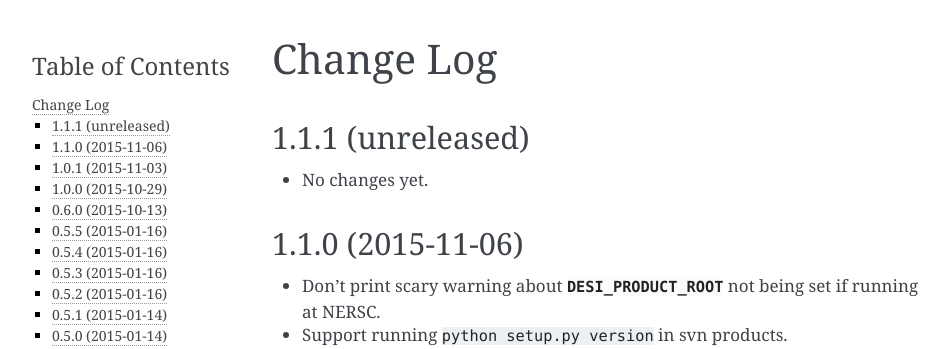
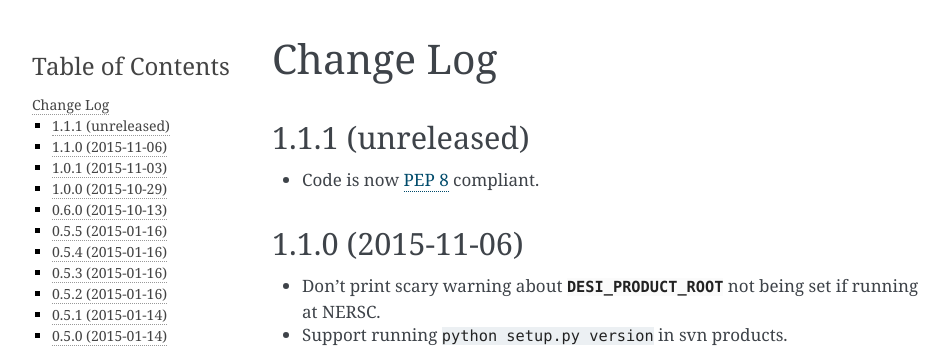
Before and after one commit to desihub/desiutil, a Sphinx documentation site: the page built from doc/changes.rst, in a window 1280 px wide and 900 px high. Shown: the top 349 px of the window, without its empty margins (148-1097 px from the left). Built offline with Sphinx 7.4.7, drawn with Linux system fonts in a browser that asks for light colours.

Commit message:
update change log

```diff
--- a/doc/changes.rst
+++ b/doc/changes.rst
@@ -5,7 +5,9 @@ Change Log
 1.1.1 (unreleased)
 ------------------
 
-* No changes yet.
+* Code is now `PEP 8`_ compliant.
+
+.. _`PEP 8`: http://legacy.python.org/dev/peps/pep-0008/
 
 1.1.0 (2015-11-06)
 ------------------
--- a/py/desiutil/_version.py
+++ b/py/desiutil/_version.py
@@ -1 +1 @@
-__version__ = '1.1.0.dev182'
+__version__ = '1.1.0.dev186'
```
